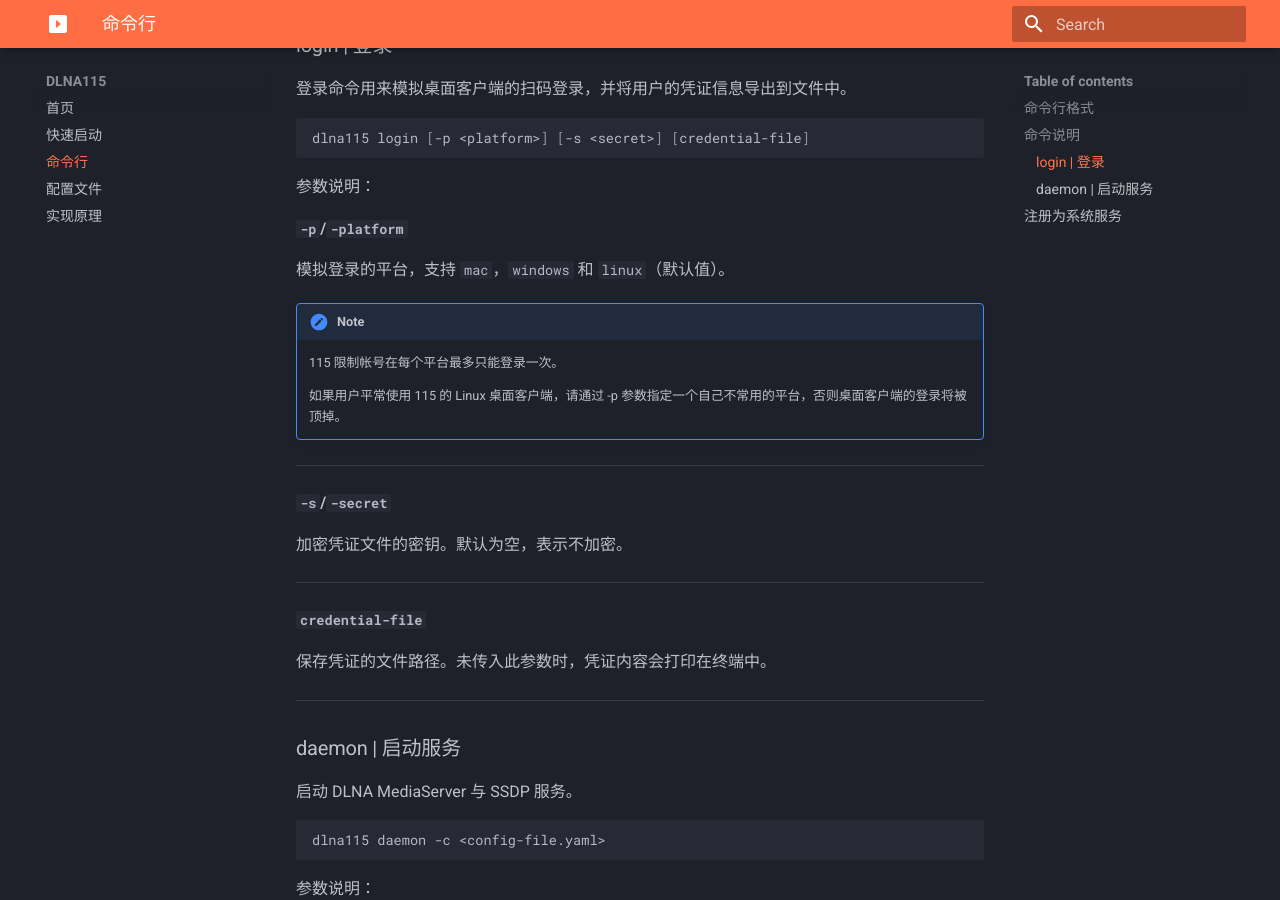
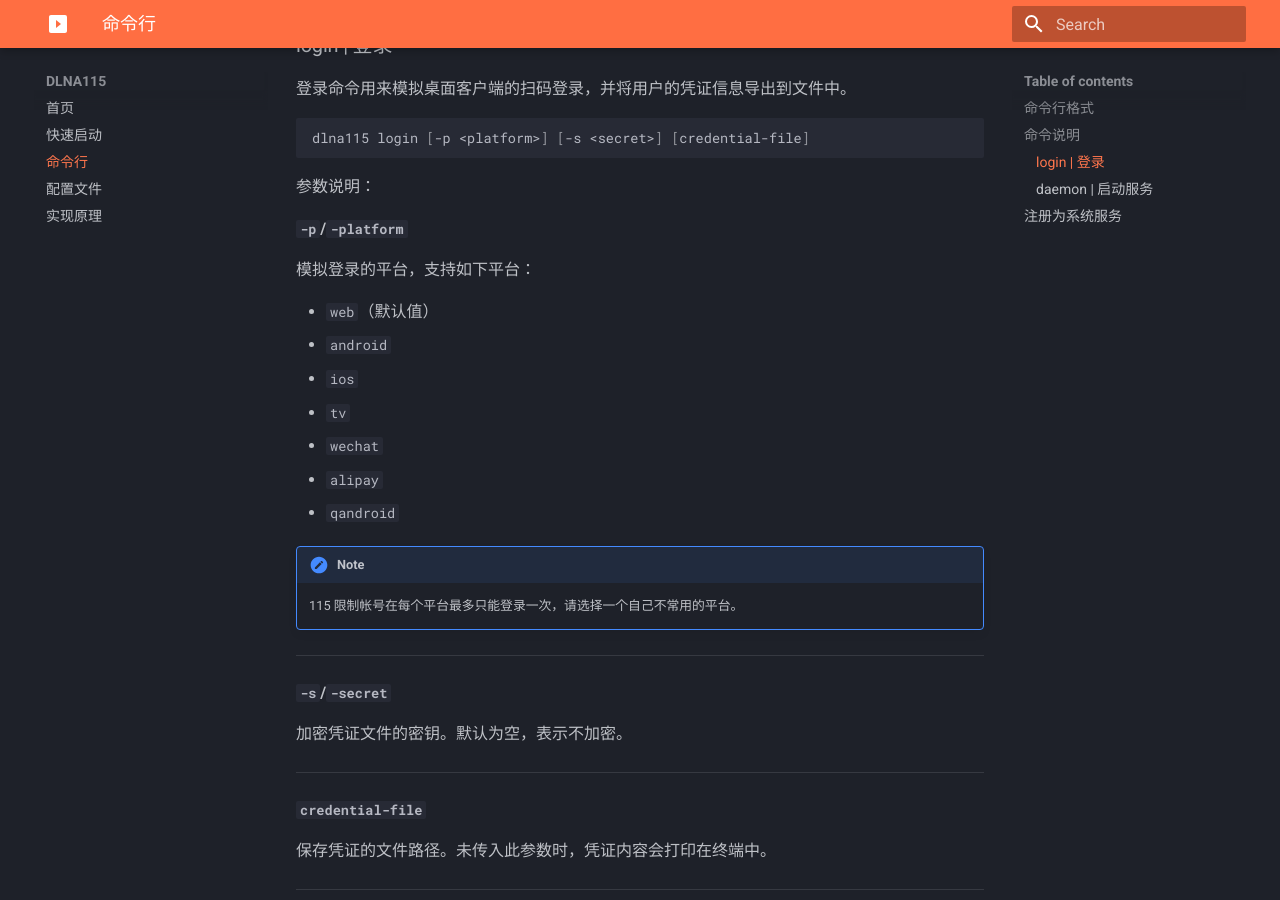
Before and after one commit to deadblue/dlna115, an MkDocs documentation site: the page built from docs/2-command-line.md, in a window 1280 px wide and 900 px high, scrolled down 448 px. Built offline with MkDocs 1.6.1 and Material for MkDocs 9.7.7, drawn with Linux system fonts in a browser that asks for light colours.

```diff
--- a/docs/2-command-line.md
+++ b/docs/2-command-line.md
@@ -25,13 +25,19 @@ dlna115 login [-p <platform>] [-s <secret>] [credential-file]
 
 **`-p`/`-platform`**
 
-模拟登录的平台，支持 `mac`，`windows` 和 `linux`（默认值）。
+模拟登录的平台，支持如下平台：
+
+- `web`（默认值）
+- `android`
+- `ios`
+- `tv`
+- `wechat`
+- `alipay`
+- `qandroid`
 
 !!! Note
 
-    115 限制帐号在每个平台最多只能登录一次。
-
-    如果用户平常使用 115 的 Linux 桌面客户端，请通过 -p 参数指定一个自己不常用的平台，否则桌面客户端的登录将被顶掉。
+    115 限制帐号在每个平台最多只能登录一次，请选择一个自己不常用的平台。
 
 ---
 
```
Also changed, not shown: docs/3-configuration.md (+1 -1 lines), docs/index.md (+1 -1 lines), 1 other file.
